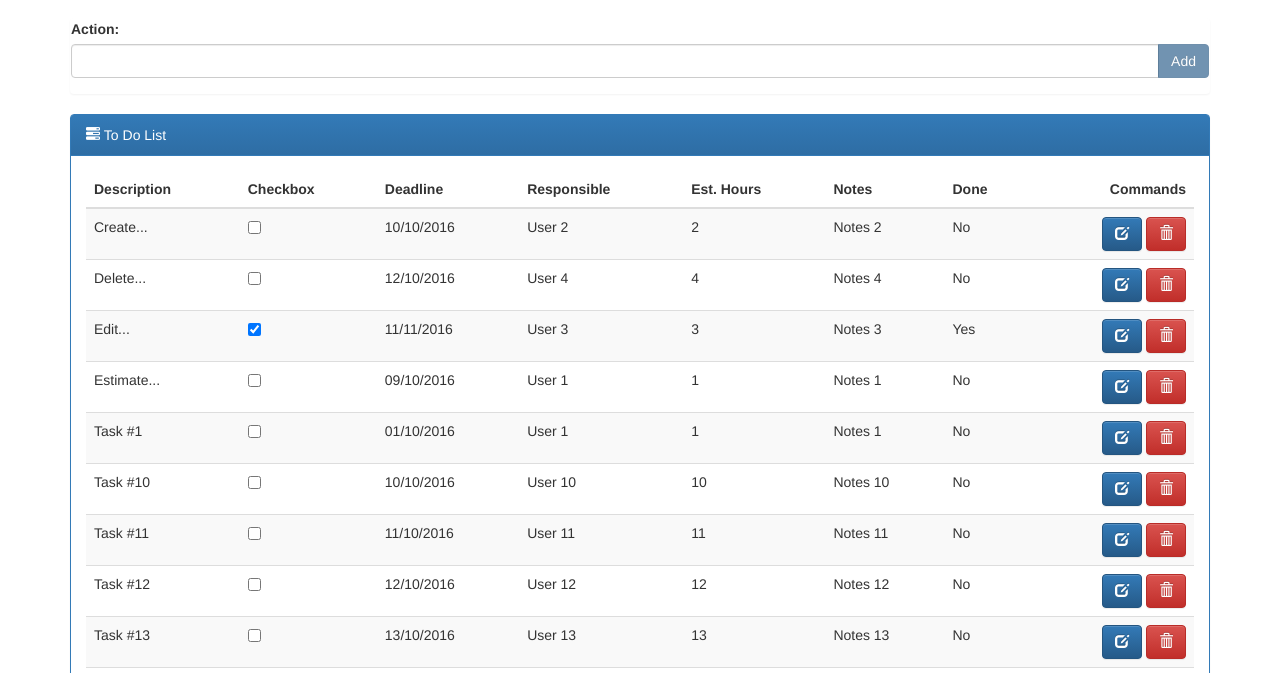
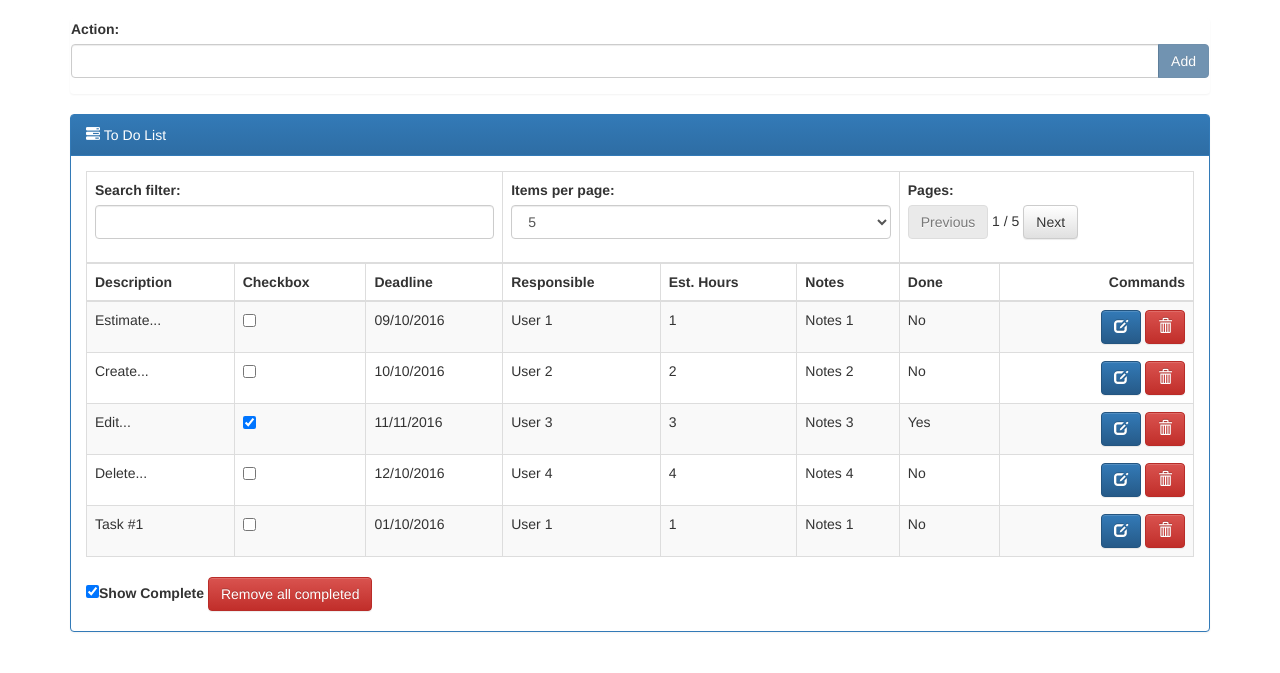
Before and after one commit to dmytro-shershnev/An1-01-fornovice, a website: page app/index.html in a window 1280 px wide. Shown: the part 118-791 px from the top of the page. Drawn offline with nearby package versions, Linux system fonts and the light colour scheme; some packages are replaced by stand-ins of ours.

Commit message:
Task-05: Added pagination

```diff
--- a/app/components/todo-list/todo-list.controller.js
+++ b/app/components/todo-list/todo-list.controller.js
@@ -5,7 +5,7 @@
         .module("app")
         .controller("Table", Table);
 
-    function Table(model, todoService, sharedProperties) {
+    function Table($filter, model, todoService, sharedProperties) {
         let $ctrl = this;
 
         $ctrl.todo = model;
@@ -16,6 +16,23 @@
         // Task from presentation
         $ctrl.prop2 = 2;
         $ctrl.total = sharedProperties.getProperty() + $ctrl.prop2;
-        console.log($ctrl.total); // => 3
+        //console.log($ctrl.total); // => 3
+
+        // Pagination
+        $ctrl.optionsList = [5, 10, 15, 20];
+
+        $ctrl.currentPage = 0;
+        $ctrl.pageSize = 5;
+
+        $ctrl.getPageData = getPageData;
+        $ctrl.numberOfPages = numberOfPages;
+
+        function getPageData() {
+            return $filter("startPageFilter")($ctrl.todo.items, $ctrl.search);
+        }
+
+        function numberOfPages() {
+            return Math.ceil($ctrl.getPageData().length / $ctrl.pageSize);
+        }
     }
 })();
--- /dev/null
+++ b/app/components/todo-list/todo-list.filter.js
@@ -0,0 +1,35 @@
+(function() {
+    "use strict";
+
+    // app
+    angular
+        .module("app")
+        .filter("taskFilter", taskFilter)
+        .filter("startPageFilter", startPageFilter);
+
+    function taskFilter() {
+        return function(items, search) {
+            let resArr = [];
+
+            if (angular.isArray(items) && search) {
+                angular.forEach(items, (item) => {
+                    if (item.action.indexOf(search) >= 0 || item.responsible.indexOf(search) >= 0) {
+                        resArr.push(item);
+                    }
+                });
+
+                return resArr;
+            } else {
+                return items;
+            }
+        };
+    }
+
+    function startPageFilter() {
+        return function(items, start) {
+            start = parseInt(start, 10);
+
+            return items.slice(start);
+        }
+    }
+})();
--- a/app/components/todo-list/todo-list.html
+++ b/app/components/todo-list/todo-list.html
@@ -1,6 +1,32 @@
 <div class="panel-body" ng-controller="Table as first">
-	<table class="table table-striped">
+	<table class="table table-striped table-bordered">
+	<!-- <table class="table table-striped"> -->
 		<thead>
+			<tr>
+				<td colspan="3">
+					<label>Search filter:</label>
+					<input type="text" ng-model="first.search" class="form-control">
+				</td>
+				<td colspan="3">
+					<label>Items per page:</label>
+					<select id="pageSize" class="form-control"
+							ng-model="first.pageSize"
+							ng-options="pages for pages in first.optionsList">
+					</select>
+				</td>
+				<td colspan="2">
+					<label>Pages:</label>
+					<div class="form-group">
+						<button class="btn btn-default"
+								ng-disabled="first.currentPage === 0"
+								ng-click="first.currentPage = first.currentPage - 1">Previous</button>
+						{{ first.currentPage + 1 }} / {{ first.numberOfPages() }}
+						<button class="btn btn-default"
+								ng-disabled="first.currentPage >= first.getPageData().length / first.pageSize - 1"
+								ng-click="first.currentPage = first.currentPage + 1">Next</button>
+					</div>
+				</td>
+			</tr>
 			<tr>
 				<th>Description</th>
 				<th>Checkbox</th>
@@ -14,7 +40,11 @@
 		</thead>
 		<tbody>
 			<!-- <tr ng-repeat="item in $ctrl.todo.items | filter: {done: false} | orderBy: 'action'"> -->
-			<tr ng-repeat="item in first.todo.items | checkedItems: first.showComplete | orderBy: 'action'">
+			<tr ng-repeat="item in first.todo.items
+							| checkedItems: first.showComplete
+							| taskFilter: first.search
+							| startPageFilter: first.currentPage * first.pageSize
+							| limitTo: first.pageSize">
 				<td>
 					<span ng-hide="item.editMode">{{item.action}}</span>
 					<input ng-show="item.editMode" type="text" value="{{item.action}}" ng-model="first.editItem.action">
--- a/app/css/main.css
+++ b/app/css/main.css
@@ -1,4 +1,4 @@
 .photo {
-	border-radius: 50%;
-	width: 60px;
+    border-radius: 50%;
+    width: 60px;
 }
--- a/app/index.html
+++ b/app/index.html
@@ -45,5 +45,6 @@
 
     <script src="components/todo-list/todo-list.directive.js"></script>
     <script src="components/todo-list/todo-list.controller.js"></script>
+    <script src="components/todo-list/todo-list.filter.js"></script>
 </body>
 </html>
```
